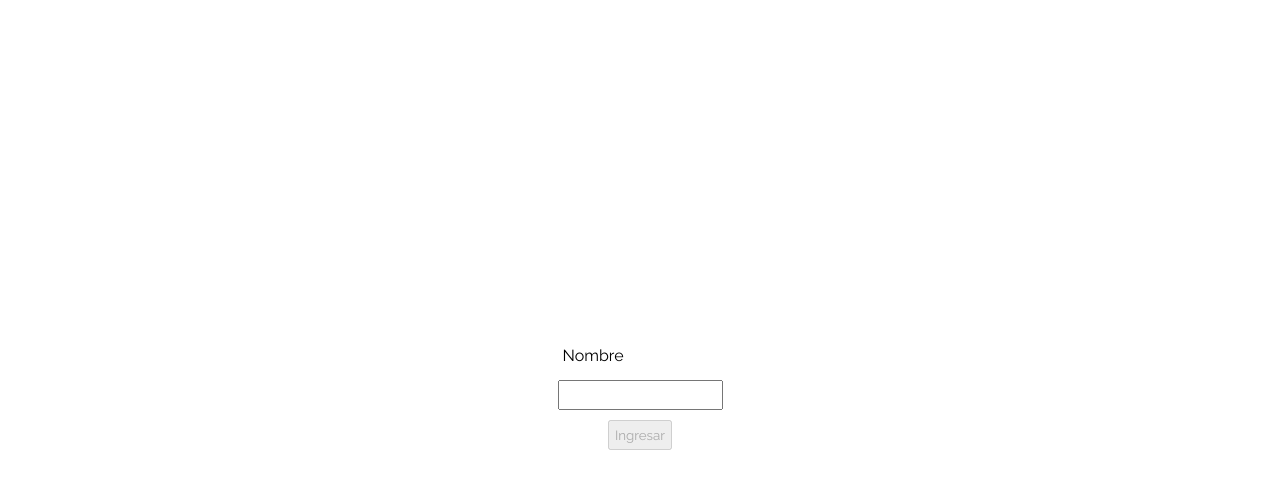
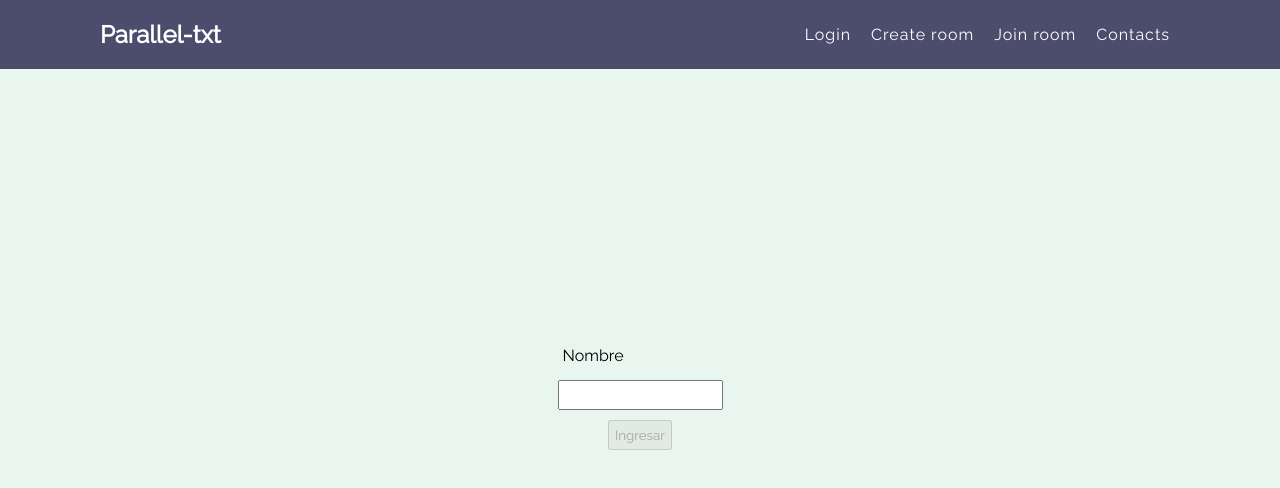
Before and after one commit to Sonya-c/live-chat, a React (Create React App) app: page / in a window 1280 px wide. Shown: the top 488 px of the page. Built offline with nearby package versions, Linux system fonts and the light colour scheme.

Commit message:
Basic index style

```diff
--- a/package.json
+++ b/package.json
@@ -20,8 +20,8 @@
     "web-vitals": "^1.1.2"
   },
   "scripts": {
-    "start": "react-scripts --openssl-legacy-provider start",
-    "build": "react-scripts --openssl-legacy-provider build",
+    "start": "react-scripts start",
+    "build": "react-scripts build",
     "test": "react-scripts test",
     "eject": "react-scripts eject"
   },
--- a/public/index.html
+++ b/public/index.html
@@ -16,8 +16,24 @@
     <title>React App</title>
   </head>
   <body>
+        <header>
+          <a href="#" class="logo"> Parallel-txt</a>
+          <ul class="navigation">
+            <li> <a href="#">Login</a></li>
+            <li> <a href="#">Create room</a></li>
+            <li> <a href="#">Join room</a></li>
+            <li> <a href="#">Contacts</a></li>
+          </ul>
+        </header>
+
+
     <noscript>You need to enable JavaScript to run this app.</noscript>
-    <div id="root"></div>
+    <div id="root"> </div>
+
+
+
+
+
 
   </body>
 </html>
--- a/src/styles/App.css
+++ b/src/styles/App.css
@@ -2,12 +2,66 @@
 
 * {
     font-family: 'Raleway', sans-serif !important;
+    box-sizing: border-box;
+    margin:0;
+    padding:0;
+
 }
 
 html,
 body {
+    background-color: #E8F6EF;
     padding: 0px;
     margin: 0px;
+}
+
+header {
+    position: absolute;
+    top: 0;
+    left:0;
+    width: 100%;
+    display:flex;
+    justify-content:space-between;
+    align-items: center;
+    padding: 15px 100px;
+    z-index: 10;
+    background: #4C4C6D
+
+
+}
+
+header .logo
+{
+    position: relative;
+    font-size: 1.5em;
+    color: white;
+    text-decoration: none;
+    font-weight: 600;
+}
+
+header .navigation
+{
+    display: flex;
+    flex-wrap: wrap;
+    margin: 10px 0;
+    justify-content: center;
+
+}
+
+header .navigation li
+{
+    list-style: none;
+    margin: 0 10px;
+
+}
+header .navigation li a {
+    color: white;
+    text-decoration: none ;
+    font-weight: 500;
+    letter-spacing: 1px;
+}
+header .navigation li a:hover{
+    color:#FFE194
 }
 
 html {
@@ -17,6 +71,7 @@ html {
 
 body,
 #root {
+
     height: 100%;
     min-width: 100%;
 }
--- a/src/styles/Chat.css
+++ b/src/styles/Chat.css
@@ -13,6 +13,7 @@ main.chat-app {
 }
 
 .messange-zone {
+    background-color: white;
     overflow-y: auto;
     height: calc(100% - 50px);
 }
```
